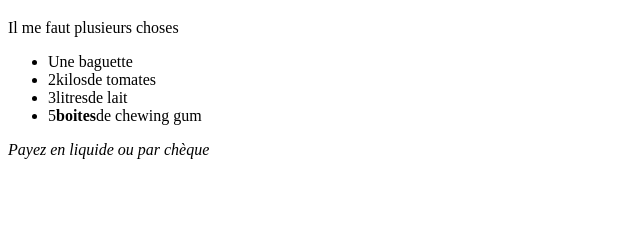
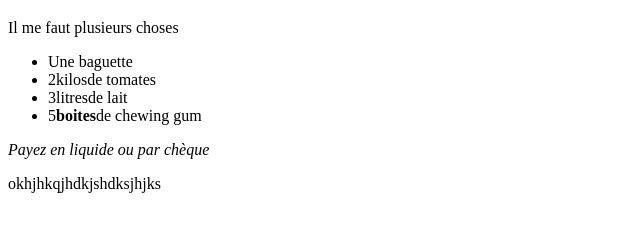
Before and after one commit to juliebianca/corrections, a plain HTML site: page exo3.html in a window 1280 px wide. Shown: the part 61-292 px from the top of the page, without its empty margins (0-640 px from the left). Drawn offline with Linux system fonts and the light colour scheme.

Commit message:
encore du new

```diff
--- a/exo3.html
+++ b/exo3.html
@@ -19,6 +19,8 @@
     </ul>
     <i>Payez en liquide ou par chèque</i>
 
+    <p>okhjhkqjhdkjshdksjhjks</p>
+
 </body>
 
 </html>
```
